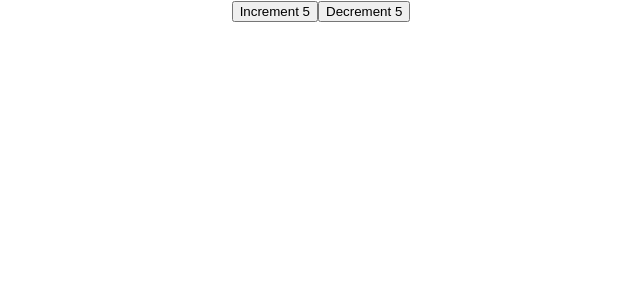
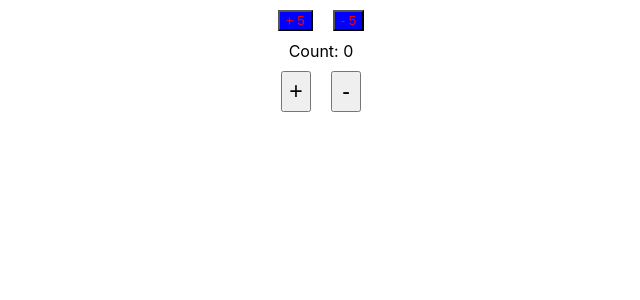
Before and after one commit to hasnat-shohag/Learnathon_2.0_at_Vivasoft, a React (Create React App) app in the folder my-app/: page / in a window 1280 px wide. Shown: the top 300 px of the page, without its empty margins (319-959 px from the left). Built offline with nearby package versions, Linux system fonts and the light colour scheme.

Commit message:
Counter Added

```diff
--- a/my-app/src/App.tsx
+++ b/my-app/src/App.tsx
@@ -1,13 +1,16 @@
 import { count } from "console";
 import "./App.css";
 import Button from "./button";
+import Counter from "./counter/useReducer";
 
 function App() {
-  return <div className="App">
-    <Button content = 'Increment'/>
-
-    <Button content = 'Decrement'/>
-  </div>;
+    return (
+        <div className="App">
+            <Button content = 'Increment'/>
+            <Button content = 'Decrement'/>
+            <Counter />
+        </div>
+    );
 }
 
 export default App;
--- a/my-app/src/button/button.css
+++ b/my-app/src/button/button.css
@@ -1,4 +1,5 @@
 ._style{
     color: red;
     background: blue;
+    margin: 10px;
 }
--- a/my-app/src/button/button.tsx
+++ b/my-app/src/button/button.tsx
@@ -5,38 +5,17 @@ interface ButtonPropsTypes {
     content: string;
 }
 
-const Button = (props: ButtonPropsTypes) => {
-    let [count, setCount] = useState<number>(5);
-    const { content } = props;
+const Button = (props: ButtonPropsTypes)=>{
+    const [count, setCount] = useState<number>(5);
+    const {content} = props;
+    console.log(content);
+    const Increment =  () => {
+        setCount(count+1);
+    }
+    const Decrement =  () => {
+        (count-1 >= 0 ? setCount(count-1): alert("Negative Count Not allowed"));
+    }
 
-    return (
-        <button
-            onClick={() => {
-                content === "Increment"
-                    ? setCount(count + 1)
-                    : setCount(count - 1);
-            }}
-        >
-            {content} {count}
-        </button>
-    );
-    // <button className= '_style' onClick={(content === 'Increment' ? Increment : Decrement)}>{content} {count} </button>
-
-    //! How two buttons share same 'count' variable value (not forming closer for a specific variable)
-};
-// const Button = (props: ButtonPropsTypes)=>{
-//     const [count, setCount] = useState<number>(5);
-//     const {content} = props;
-
-//     const Increment =  () => {
-//         setCount(count+1);
-//     }
-//     const Decrement =  () => {
-//         (count-1 >= 0 ? setCount(count-1): alert("Negative Count Not allowed"));
-//     }
-
-//     return <button className= '_style' onClick={(content === 'Increment' ? Increment : Decrement)}>{content} {count} </button>
-
-//     //! How two buttons share same variable value (not forming closer for a specific variable)
-// }
+    return <button className= '_style' onClick={(content === 'Increment' ? Increment : Decrement)}>{content === 'Increment' ? '+':'-'} {count} </button>
+}
 export default Button;
--- /dev/null
+++ b/my-app/src/counter/counter.css
@@ -0,0 +1,9 @@
+.btn{
+    padding: 5px;
+    margin: 10px;
+    font-size: 23px;
+    min-width: 30px;
+}
+.btn:hover{
+    color: rgb(255, 36, 36);
+}
--- /dev/null
+++ b/my-app/src/counter/index.tsx
@@ -0,0 +1,3 @@
+import Counter from "./useReducer";
+
+export default Counter;
--- /dev/null
+++ b/my-app/src/counter/useReducer.tsx
@@ -0,0 +1,26 @@
+import { useReducer } from "react";
+import "./counter.css";
+
+const initialState = { count: 0 };
+const reducer = (state: { count: number; }, action: { type: any; }) => {
+    switch (action.type) {
+        case "Increment":
+            return { count: state.count + 1 };
+        case "Decrement":
+            return { count: state.count - 1 };
+        default:
+            throw new Error();
+    }
+};
+
+const Counter = () => {
+    const [state, dispatch] = useReducer(reducer, initialState);
+    return(
+        <>
+            <br/>Count: {state.count} <br/>
+            <button className="btn" onClick={() => dispatch({type: "Increment"})}>+</button>
+            <button className="btn" onClick={() => dispatch({type: "Decrement"})}>-</button>
+        </>
+    );
+};
+export default Counter;
```
Also changed, not shown: my-app/tsconfig.json (+2 -8 lines).
